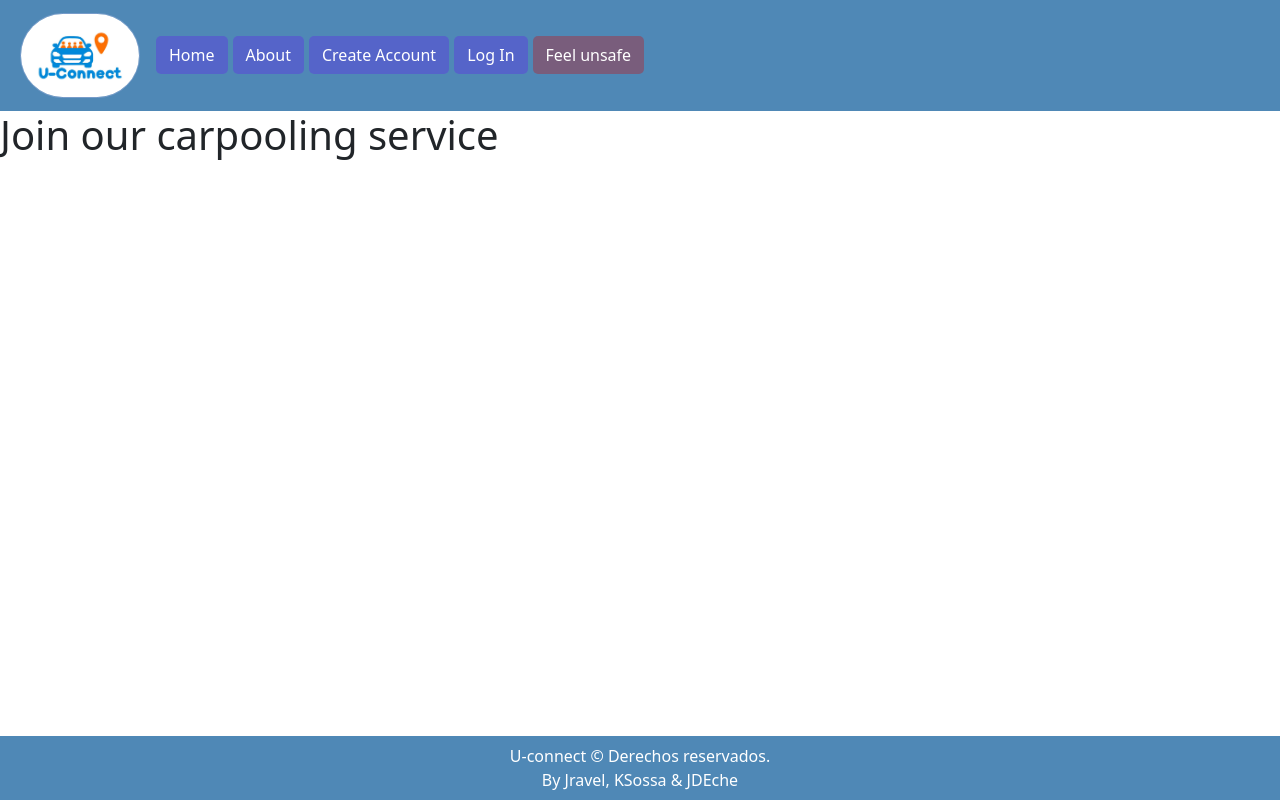
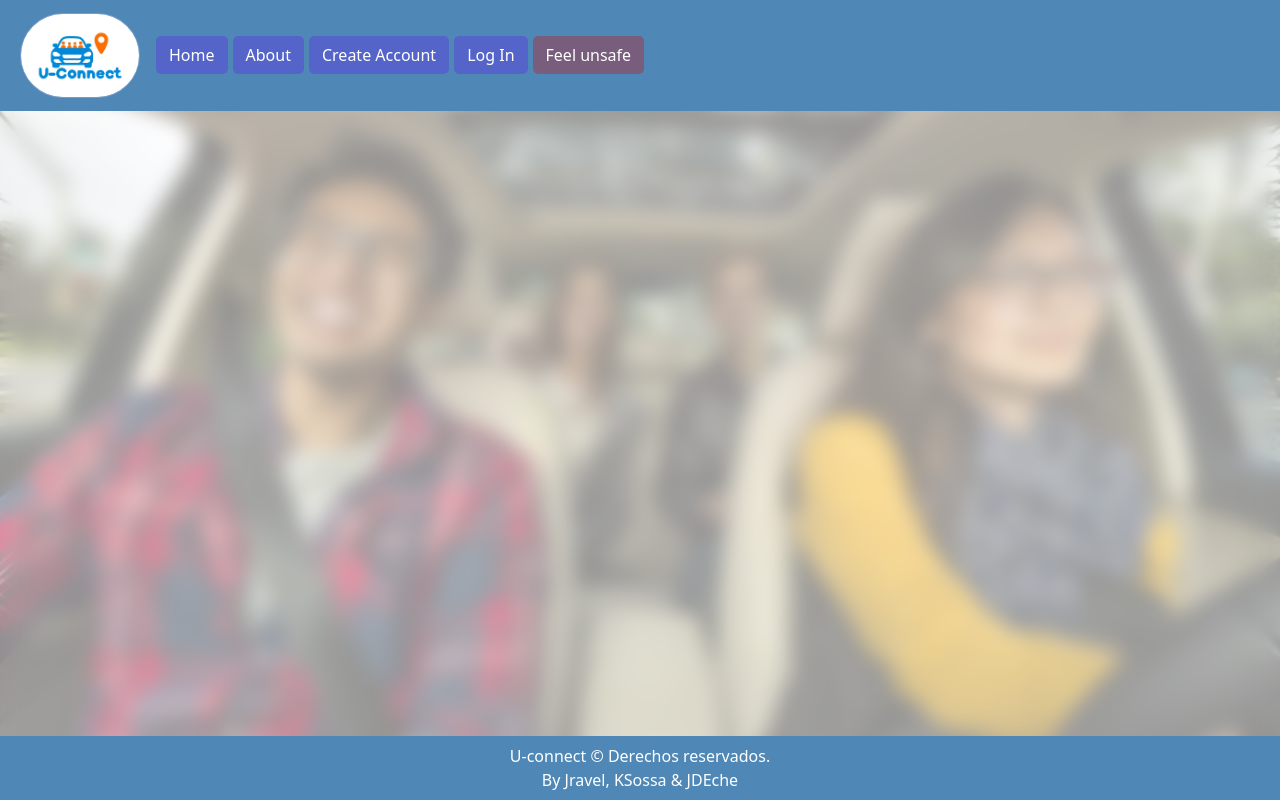
Before and after one commit to MrSossa/U-Connect, a Django app: page / in a window 1280 px wide. Run offline with Django 4.2, Linux system fonts and the light colour scheme.

Commit message:
background

```diff
--- a/UConnectProject/main/templates/base.html
+++ b/UConnectProject/main/templates/base.html
@@ -19,6 +19,10 @@
             position: relative;
             min-height: 100vh;
             padding-bottom: 5rem;
+            background-image: url(../../media/back/img.png);
+            background-size: cover;
+            background-position: center;
+            backdrop-filter: blur(10px);
         }
 
         #logo {
@@ -45,7 +49,7 @@
             border-top-right-radius: 8px;
             overflow: hidden;
             transition: all linear 0.2s;
-            box-shadow: 2px 0px 3px rgb(234, 234, 234);
+            box-shadow: 2px 2px 10px 5px rgb(43, 61, 223);
         }
 
         .card .card-img-top {
--- a/UConnectProject/main/templates/home.html
+++ b/UConnectProject/main/templates/home.html
@@ -2,13 +2,12 @@
 {% load static %}
 {% block content %}
 
-<h1>Join our carpooling service</h1>
 
 {% if user.is_authenticated %}
     <div class="main">
         <section>
             <div id="setNshow">
-                <div class="container-md p-5" id="containerSetNshow">
+                <div class="container-md p" id="containerSetNshow">
                     <div class="row pt-5">
                         <div>
                             <h3 class="text-center pb-2 pt-2 h2">
```
Also changed, not shown: UConnectProject/media/back/img.png (added).
